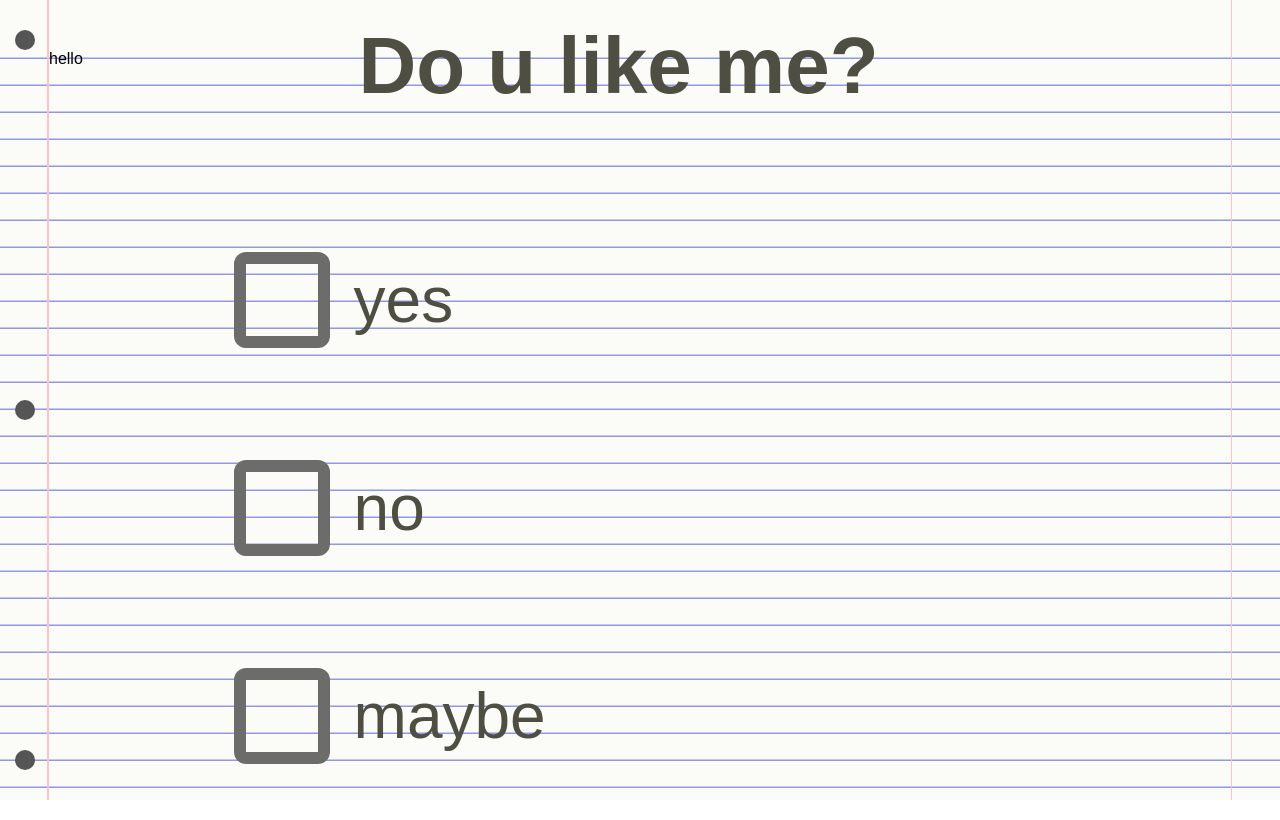
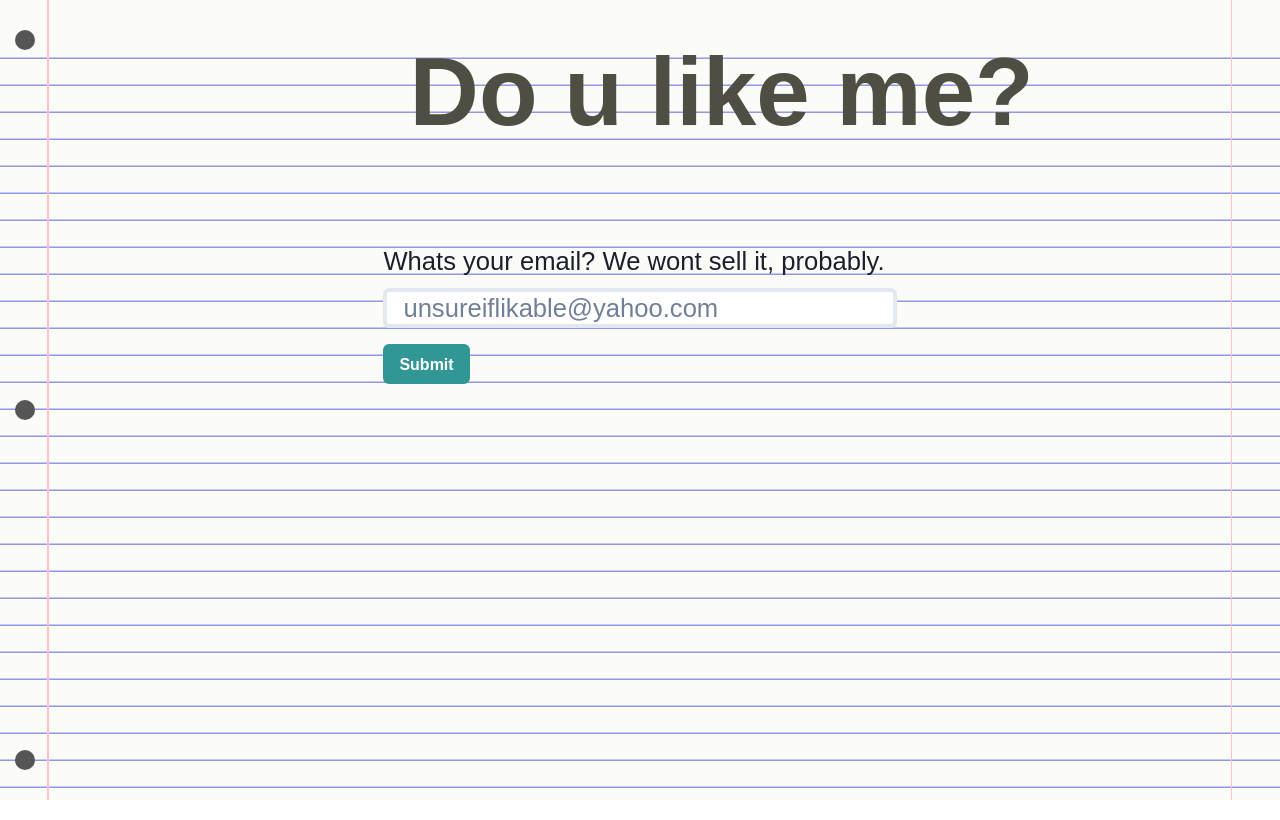
Before and after one commit to andregcab/do-you-like-me, a Next.js app: page / in a window 1280 px wide. Built offline with nearby package versions, Linux system fonts and the light colour scheme; a web font is replaced by a local one.

Commit message:
adding react form and yup schema

```diff
--- a/src/components/LandingPage/index.tsx
+++ b/src/components/LandingPage/index.tsx
@@ -1,5 +1,82 @@
+import { useForm } from 'react-hook-form';
+import { yupResolver } from '@hookform/resolvers/yup';
+import * as yup from 'yup';
+import {
+  Box,
+  Button,
+  FormControl,
+  FormErrorMessage,
+  FormLabel,
+  Input,
+} from '@chakra-ui/react';
+import styles from '@styles/LandingPage.module.scss';
+
+const schema = yup
+  .object({
+    yourEmail: yup
+      .string()
+      .email()
+      .required('Need your email, we wont sell it. Probably.'),
+  })
+  .required();
+
+type FormData = yup.InferType<typeof schema>;
+
 const LandingPage = () => {
-  return <div>hello</div>;
+  const {
+    handleSubmit,
+    register,
+    formState: { errors, isSubmitting },
+  } = useForm<FormData>({ resolver: yupResolver(schema) });
+
+  function onSubmit(values: FormData) {
+    console.log({ values });
+    return new Promise<void>((resolve) => {
+      setTimeout(() => {
+        alert(JSON.stringify(values, null, 2));
+        resolve();
+      }, 3000);
+    });
+  }
+
+  return (
+    <form
+      className={styles.container}
+      onSubmit={handleSubmit(onSubmit)}
+    >
+      <Box>
+        <FormControl isInvalid={!!errors.yourEmail?.message}>
+          <FormLabel htmlFor="yourEmail">
+            Whats your email? We wont sell it, probably.
+          </FormLabel>
+          <Input
+            id="yourEmail"
+            placeholder="unsureiflikable@yahoo.com"
+            {...register('yourEmail')}
+          />
+          <FormErrorMessage>
+            <span>{errors.yourEmail?.message}</span>
+          </FormErrorMessage>
+        </FormControl>
+        <Button
+          mt={4}
+          colorScheme="teal"
+          isLoading={isSubmitting}
+          type="submit"
+        >
+          Submit
+        </Button>
+      </Box>
+    </form>
+  );
 };
 
 export default LandingPage;
+
+// TODO:
+
+// 1. create an actual landing page file
+// 2. migrate this code to another component called idk
+// 3. convert the "new" form component and page component to routes
+// 4. the landing page will act as a navigator component
+// 5. choices will be send to someone, check out page, check out creator (me), and a fourth sillier thing (secret thing meme?)
--- a/src/pages/_app.tsx
+++ b/src/pages/_app.tsx
@@ -1,6 +1,11 @@
+import { ChakraProvider } from '@chakra-ui/react';
 import '@styles/globals.scss';
 import type { AppProps } from 'next/app';
 
 export default function App({ Component, pageProps }: AppProps) {
-  return <Component {...pageProps} />;
+  return (
+    <ChakraProvider>
+      <Component {...pageProps} />;
+    </ChakraProvider>
+  );
 }
--- a/src/pages/index.tsx
+++ b/src/pages/index.tsx
@@ -27,7 +27,7 @@ const Main = () => {
         <AppContextProvider>
           <Page>
             <LandingPage />
-            <Questions />
+            {/* <Questions /> */}
           </Page>
         </AppContextProvider>
       </main>
--- a/src/styles/Checkbox.module.scss
+++ b/src/styles/Checkbox.module.scss
@@ -11,7 +11,7 @@
   -o-transition: 400ms 100ms ease-out;
   transition: 400ms 100ms ease-out;
   &:hover {
-    border-color: $hover-color;
+    border-color: $pencil-color;
   }
 }
 
@@ -21,8 +21,8 @@
   top: calc($checkbox-size * -0.35);
   width: calc($checkbox-size * 0.4);
   height: calc($checkbox-size);
-  border-right: calc($checkbox-size * 0.25) solid $tick-color;
-  border-bottom: calc($checkbox-size * 0.25) solid $tick-color;
+  border-right: calc($checkbox-size * 0.25) solid $pencil-color;
+  border-bottom: calc($checkbox-size * 0.25) solid $pencil-color;
   -webkit-transform: rotate(45deg) scale(0);
   -ms-transform: rotate(45deg) scale(0);
   transform: rotate(45deg) scale(0);
@@ -35,7 +35,7 @@
     position: absolute;
     left: calc($checkbox-size * -0.125);
     bottom: calc($checkbox-size * -0.25);
-    border: calc($checkbox-size * 0.125) solid $tick-color;
+    border: calc($checkbox-size * 0.125) solid $pencil-color;
     border-radius: 50%;
   }
   &::after {
@@ -43,7 +43,7 @@
     position: absolute;
     right: calc($checkbox-size * -0.25);
     top: calc($checkbox-size * -0.125);
-    border: calc($checkbox-size * 0.125) solid $tick-color;
+    border: calc($checkbox-size * 0.125) solid $pencil-color;
     border-radius: 50%;
   }
   [type='checkbox']:checked + .label .tick {
@@ -126,7 +126,7 @@
     margin: 0 calc($checkbox-size-md * 0.25);
     width: $checkbox-size-md;
     height: $checkbox-size-md;
-    border: calc($checkbox-size-md * 0.125) solid $checkbox-color;
+    border: calc($checkbox-size-md * 0.125) solid $pencil-color;
   }
   .tick {
     right: calc($checkbox-size * -0.4);
@@ -141,7 +141,7 @@
     margin: 0 calc($checkbox-size-sm * 0.25);
     width: $checkbox-size-sm;
     height: $checkbox-size-sm;
-    border: calc($checkbox-size-sm * 0.125) solid $checkbox-color;
+    border: calc($checkbox-size-sm * 0.125) solid $pencil-color;
   }
   .tick {
     right: calc($checkbox-size * -0.25);
@@ -151,12 +151,12 @@
     &::before {
       left: calc($checkbox-size * -0.125);
       bottom: calc($checkbox-size * -0.25);
-      border: calc($checkbox-size * 0.125) solid $tick-color;
+      border: calc($checkbox-size * 0.125) solid $pencil-color;
     }
     &::after {
       right: calc($checkbox-size * -0.25);
       top: calc($checkbox-size * -0.125);
-      border: calc($checkbox-size * 0.125) solid $tick-color;
+      border: calc($checkbox-size * 0.125) solid $pencil-color;
     }
   }
 }
--- /dev/null
+++ b/src/styles/LandingPage.module.scss
@@ -0,0 +1,25 @@
+.container {
+  display: flex;
+  flex-direction: column;
+  align-items: center;
+  margin-top: 15%;
+  input,
+  span,
+  label {
+    font-size: 1.6rem;
+  }
+  input {
+    background-color: white;
+    border-width: 0.25rem;
+  }
+}
+
+@media (max-width: 768px) {
+  .container {
+    input,
+    span,
+    label {
+      font-size: 1rem;
+    }
+  }
+}
--- a/src/styles/Page.module.scss
+++ b/src/styles/Page.module.scss
@@ -14,7 +14,7 @@
   background-position-y: 5px;
 }
 .page header {
-  padding-left: 30%;
+  padding-left: 32%;
   background-color: $background-color;
   height: 50px;
 }
@@ -60,18 +60,18 @@
   bottom: 30px;
 }
 
-@media (max-width: 1435px) {
+@media screen and (min-width: 768px) and (max-width: 1024px) {
   .page header {
     padding-left: 28%;
   }
   .page_title {
-    font-size: 5rem;
+    font-size: 5.5rem;
   }
 }
 
 @media (max-width: 768px) {
   .page header {
-    padding-left: 25%;
+    padding-left: 28%;
   }
   .page_title {
     font-size: 4rem;
--- a/src/styles/_variables.scss
+++ b/src/styles/_variables.scss
@@ -5,5 +5,3 @@ $checkbox-color: #6c6c6b;
 $checkbox-size: 6rem;
 $checkbox-size-md: 5rem;
 $checkbox-size-sm: 3rem;
-$hover-color: #a0ccac;
-$tick-color: #3ced89;
--- a/src/styles/globals.scss
+++ b/src/styles/globals.scss
@@ -10,4 +10,5 @@ body,
 main {
   width: 100vw;
   height: 100vh;
+  overflow: hidden;
 }
```
Also changed, not shown: package.json (+8 -1 lines), 1 other file (tests, documents, lock files or other folders).
